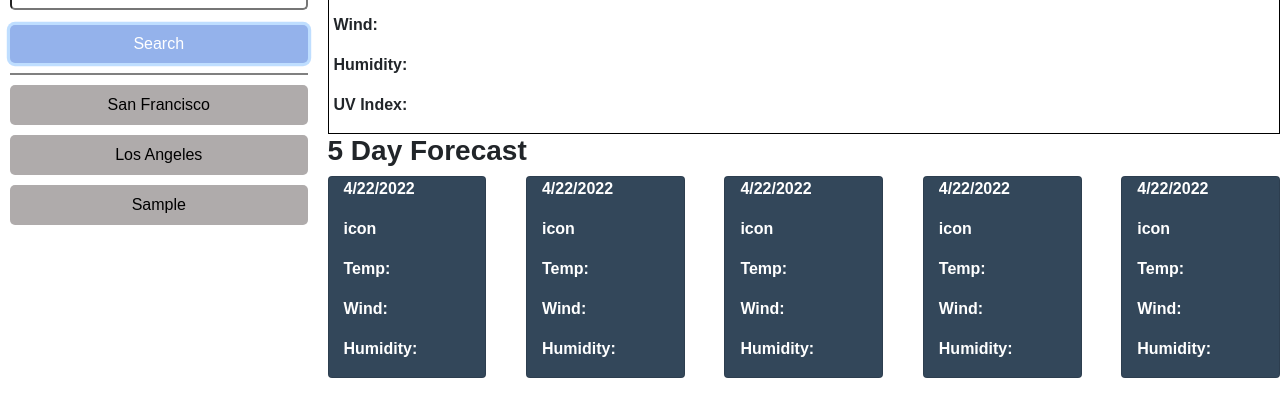
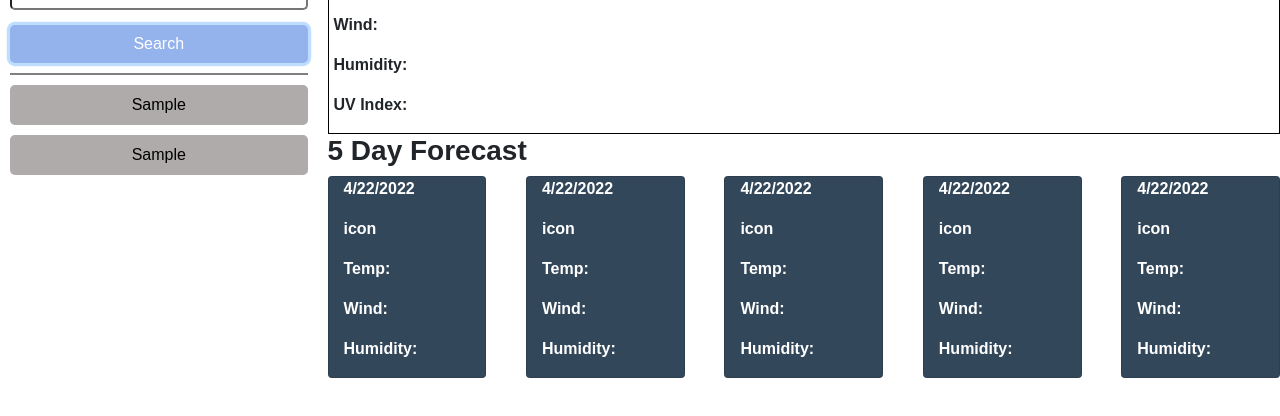
Before and after one commit to avandefeniks/weather-dashboard, a plain HTML site: page index.html in a window 1280 px wide. Both pictures are taken after typing "Sample" into the empty fields and a click on the button "Search". Shown: the part 144-560 px from the top of the page. Drawn offline with nearby package versions, Linux system fonts and the light colour scheme.

Commit message:
cities list added

```diff
--- a/assets/js/script.js
+++ b/assets/js/script.js
@@ -1,7 +1,6 @@
 var searchFormEl = document.querySelector("#search-form");
 var cityInputEl = document.querySelector(".form-input");
 var cityListEl = document.querySelector("#city-list");
-var cityButtonsEl = document.querySelectorAll(".btn-list");
 
 function formHandler(event) {
     // disable form default
@@ -9,7 +8,13 @@ function formHandler(event) {
 
     // get city from input field
     var city = cityInputEl.value;
+    var citiesArr = [];
     console.log(city);
+
+    if (city === null || city === "") {
+        alert("Please enter a city")
+        return;
+    }
 
     // add cities to list
     var listItemEl = document.createElement("li");
@@ -17,22 +22,52 @@ function formHandler(event) {
     console.log(listItemEl.innerHTML);
     cityListEl.appendChild(listItemEl);
 
+    // get cities list from local storage
+    var getCities = JSON.parse(localStorage.getItem("cities"));
+
+    // check to see if key exists in local storage
+    if (getCities === null) {
+        getCities = city;
+
+        // add city to array
+        citiesArr.push(getCities);
+        // add array to local storage
+        localStorage.setItem("cities", JSON.stringify(citiesArr));
+    }
+    else {
+
+        citiesArr = JSON.parse(localStorage.getItem("cities"));
+        // add city to array
+        citiesArr.push(city);
+        // add array to local storage
+        localStorage.setItem("cities", JSON.stringify(citiesArr));
+    }
+
+    // clear input field
     cityInputEl.value = "";
 
-    // saveCityList(city);
+
+    loadCities();
+
+    location.reload();
 
 }
 
 function saveCityList() {
     // console.log(string1 + " is a nice city")
-    console.log(cityButtonsEl)
 
-    var citiesArr = [];
+    // get city list
+    // var cityButtonsEl = document.querySelectorAll(".btn-list");
+    // var cityButtonsEl = document.querySelectorAll("input[value]");
+    // citiesList = cityButtonsEl.value;
+    // console.log(cityButtonsEl)
+
+    // var citiesArr = [];
 
     // loop through cities list
     // for (var i = 0; i < cityButtonsEl.length; i++) {
     //     // add cities to array
-    //     citiesArr.push(cityButtonsEl);
+    //     citiesArr.push(citiesList);
     //     console.log(citiesArr);
     // }
 
@@ -40,5 +75,39 @@ function saveCityList() {
     // localStorage.setItem("cities", JSON.stringify(citiesArr));
 
 }
-saveCityList();
-searchFormEl.addEventListener("submit", formHandler);;
+
+function loadCities() {
+
+    var loadArr = [];
+
+    // get array from local storage
+    loadArr = JSON.parse(localStorage.getItem("cities"));
+
+    // check for empty key
+    if (loadArr === null) {
+        return;
+    }
+    else {
+        // loop through array
+        for (var i = 0; i < loadArr.length; i++) {
+            // add buttons to cities list
+            var listCitiesEl = document.createElement("li");
+            listCitiesEl.innerHTML = "<input type='button' class='btn-list' value=" + "'" + loadArr[i] + "'" + ">"
+            cityListEl.appendChild(listCitiesEl);
+        }
+
+
+    }
+}
+
+function citiesButtonHandler(event) {
+    console.log(event.target.value);
+    var buttonText = event.target.value;
+
+    // pass buttonText to formHandler
+    // formHandler(buttonText);
+}
+
+loadCities();
+searchFormEl.addEventListener("submit", formHandler);
+cityListEl.addEventListener("click", citiesButtonHandler);
--- a/index.html
+++ b/index.html
@@ -30,10 +30,7 @@
             <div class="text-center">
                 <div class="dividing-line"></div>
                 <!-- city list -->
-                <ul id="city-list">
-                    <input type="button" class="btn-list" value="San Francisco">
-                    <input type="button" class="btn-list" value="Los Angeles">
-                </ul>
+                <ul id="city-list"></ul>
             </div>
         </div>
         <!-- weather displays -->
```
